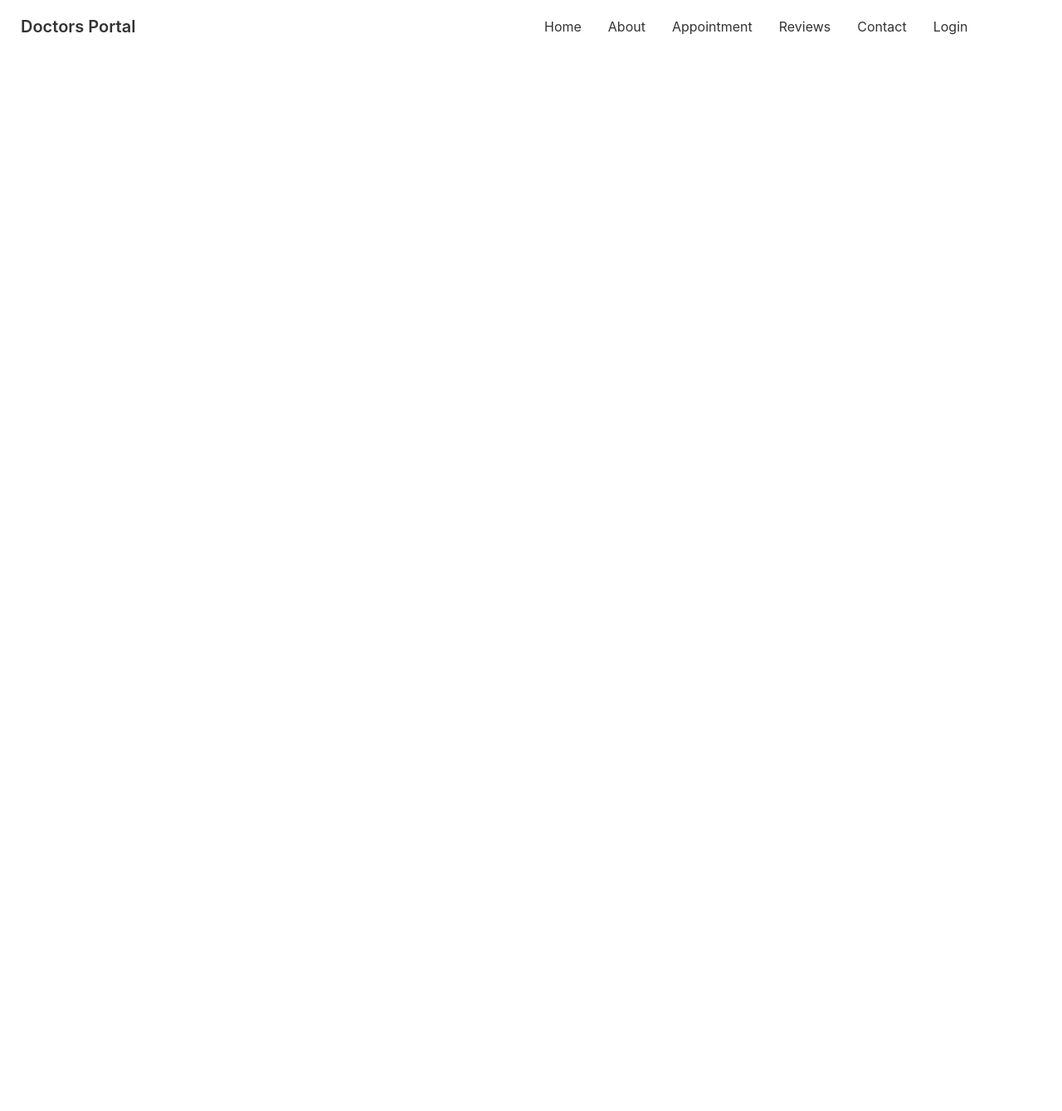
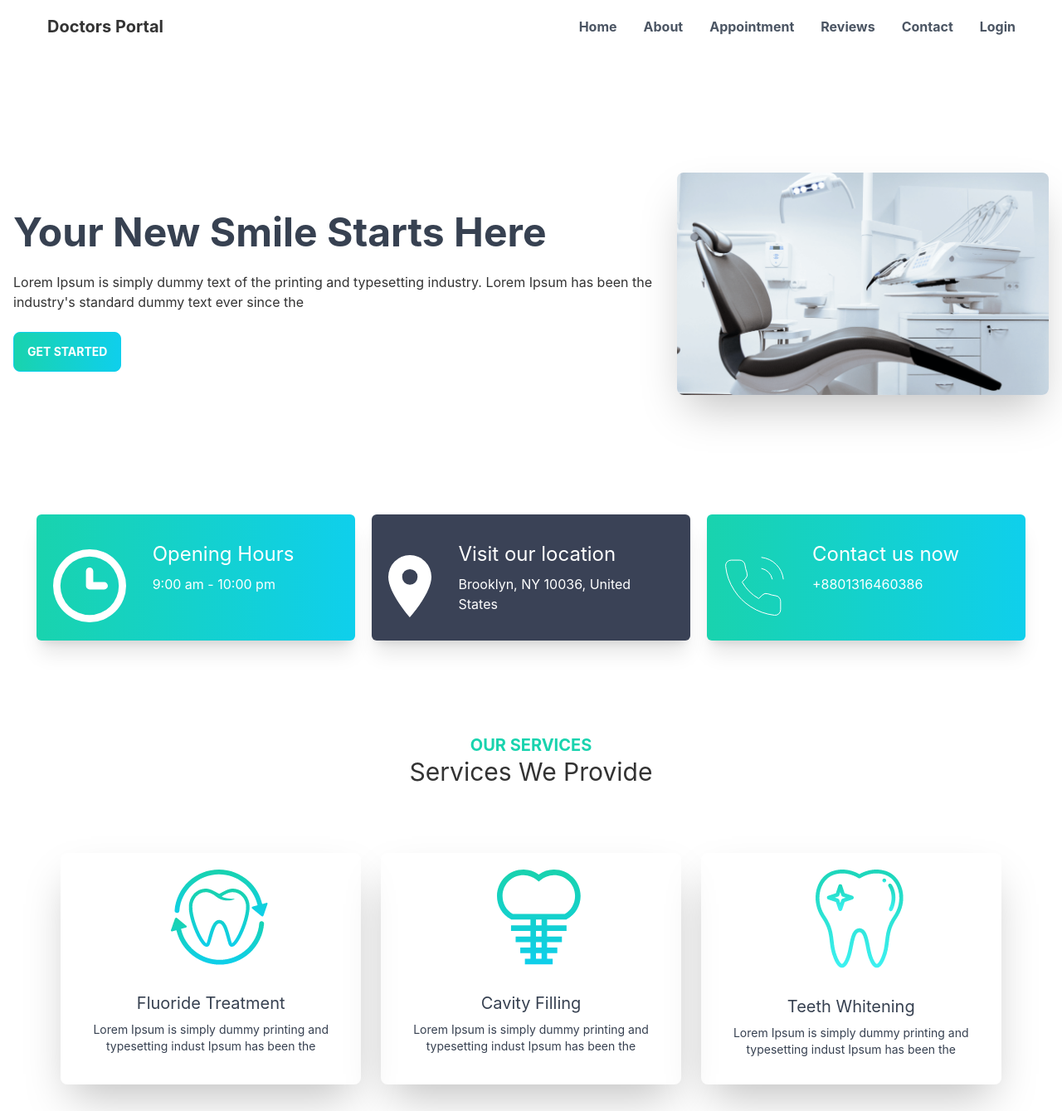
Before and after one commit to abujakariacse/doctors-portal-client, a React (Create React App) app: page / in a window 1280 px wide. Shown: the whole page at 83% size. Before the commit the page ends 800 px from the top, so only its background shows below. Built offline with nearby package versions, Linux system fonts and the light colour scheme.

Commit message:
info, and services added

```diff
--- a/src/Pages/Home/Banner.js
+++ b/src/Pages/Home/Banner.js
@@ -1,10 +1,18 @@
 import React from 'react';
+import chair from '../../assets/images/chair.png';
 
 const Banner = () => {
     return (
-        <div>
-
-        </div>
+        <div className='hero lg:my-32 my-12'>
+            < div className="hero-content flex-col lg:flex-row-reverse" >
+                <img src={chair} className="lg:max-w-md rounded-lg shadow-2xl" alt='chair_image' />
+                <div className='mt-5'>
+                    <h1 className="text-5xl font-bold text-gray-700">Your New Smile Starts Here</h1>
+                    <p className="py-6">Lorem Ipsum is simply dummy text of the printing and typesetting industry. Lorem Ipsum has been the industry's standard dummy text ever since the</p>
+                    <button className="btn btn-primary text-white font-bold bg-gradient-to-r from-secondary to-primary">Get Started</button>
+                </div>
+            </div >
+        </div >
     );
 };
 
--- a/src/Pages/Home/Home.js
+++ b/src/Pages/Home/Home.js
@@ -1,9 +1,14 @@
 import React from 'react';
+import Banner from './Banner';
+import Info from './Info/info';
+import Services from './Services/Services';
 
 const Home = () => {
     return (
         <div>
-
+            <Banner />
+            <Info />
+            <Services />
         </div>
     );
 };
--- /dev/null
+++ b/src/Pages/Home/Info/info.js
@@ -0,0 +1,22 @@
+import React from 'react';
+import InfoCard from '../InfoCard/InfoCard';
+import clock from '../../../assets/icons/clock.svg';
+import marker from '../../../assets/icons/marker.svg';
+import phone from '../../../assets/icons/phone.svg';
+
+const info = () => {
+    const infos = [
+        { _id: 1, img: clock, title: 'Opening Hours', description: '9:00 am -  10:00 pm', bgColor: 'bg-gradient-to-r from-secondary to-primary' },
+        { _id: 2, img: marker, title: 'Visit our location', description: 'Brooklyn, NY 10036, United States', bgColor: 'accent' },
+        { _id: 3, img: phone, title: 'Contact us now', description: '+8801316460386', bgColor: 'bg-gradient-to-r from-secondary to-primary' }
+    ];
+    return (
+        <div className='grid grid-cols-1 lg:grid-cols-3 gap-5 px-11'>
+            {
+                infos.map(info => <InfoCard key={info._id} info={info}></InfoCard>)
+            }
+        </div>
+    );
+};
+
+export default info;
--- /dev/null
+++ b/src/Pages/Home/InfoCard/InfoCard.js
@@ -0,0 +1,19 @@
+import React from 'react';
+
+const InfoCard = ({ info }) => {
+    const { img, title, description, bgColor } = info;
+    return (
+        <div className={`card lg:card-side bg-accent shadow-xl rounded-md lg:text-left text-center ${bgColor}`} >
+            <figure>
+                <img className='lg:pl-5 pt-5' src={img} alt="Album" />
+            </figure >
+            <div className="card-body text-white">
+                <h2 className="text-2xl">{title}</h2>
+                <p>{description}</p>
+
+            </div>
+        </div >
+    );
+};
+
+export default InfoCard;
--- /dev/null
+++ b/src/Pages/Home/Service/Service.js
@@ -0,0 +1,19 @@
+import React from 'react';
+
+const Service = ({ service }) => {
+    const { img, name, description } = service;
+    return (
+        <div className='card shadow-2xl rounded-lg lg:text-left text-center mb-8'>
+            <figure>
+                <img className='lg:pl-5 pt-5' src={img} alt="Album" />
+            </figure >
+            <div className="card-body text-center text-gray-700">
+                <h2 className="text-xl">{name}</h2>
+                <p className='text-sm'>{description}</p>
+
+            </div>
+        </div >
+    );
+};
+
+export default Service;
--- /dev/null
+++ b/src/Pages/Home/Services/Services.js
@@ -0,0 +1,27 @@
+import React from 'react';
+import fluoride from '../../../assets/images/fluoride.png';
+import cavity from '../../../assets/images/cavity.png';
+import whitening from '../../../assets/images/whitening.png';
+import Service from '../Service/Service';
+
+
+const Services = () => {
+    const services = [
+        { _id: 1, img: fluoride, name: 'Fluoride Treatment', description: 'Lorem Ipsum is simply dummy printing and typesetting indust Ipsum has been the' },
+        { _id: 2, img: cavity, name: 'Cavity Filling', description: 'Lorem Ipsum is simply dummy printing and typesetting indust Ipsum has been the' },
+        { _id: 3, img: whitening, name: 'Teeth Whitening', description: 'Lorem Ipsum is simply dummy printing and typesetting indust Ipsum has been the' },
+    ];
+    return (
+        <div className='mt-28'>
+            <h1 className='text-xl text-secondary text-center font-bold'>OUR SERVICES</h1 >
+            <h2 className='text-3xl text-center'>Services We Provide</h2>
+            <div className='grid grid-cols-1 lg:grid-cols-3 gap-6 px-5 lg:w-11/12 mx-auto mt-20'>
+                {
+                    services.map(service => <Service key={service._id} service={service}></Service>)
+                }
+            </div>
+        </div >
+    );
+};
+
+export default Services;
--- a/src/Pages/Shared/Header/Header.js
+++ b/src/Pages/Shared/Header/Header.js
@@ -11,7 +11,7 @@ const Header = () => {
         <li><Link to='login'>Login</Link></li>
     </>;
     return (
-        <div className="navbar bg-base-100">
+        <div className="navbar bg-base-100 px-10">
             <div className="navbar-start">
                 <div className="dropdown">
                     <label tabIndex="0" className="btn btn-ghost lg:hidden">
@@ -22,9 +22,9 @@ const Header = () => {
 
                     </ul>
                 </div>
-                <Link className="btn btn-ghost normal-case text-xl" to='/'>Doctors Portal</Link>
+                <Link className="btn btn-ghost normal-case text-xl font-bold" to='/'>Doctors Portal</Link>
             </div>
-            <div className="navbar-center hidden lg:flex">
+            <div className="navbar-end hidden lg:flex font-bold text-gray-600">
                 <ul className="menu menu-horizontal p-0">
                     {menuItems}
                 </ul>
```
